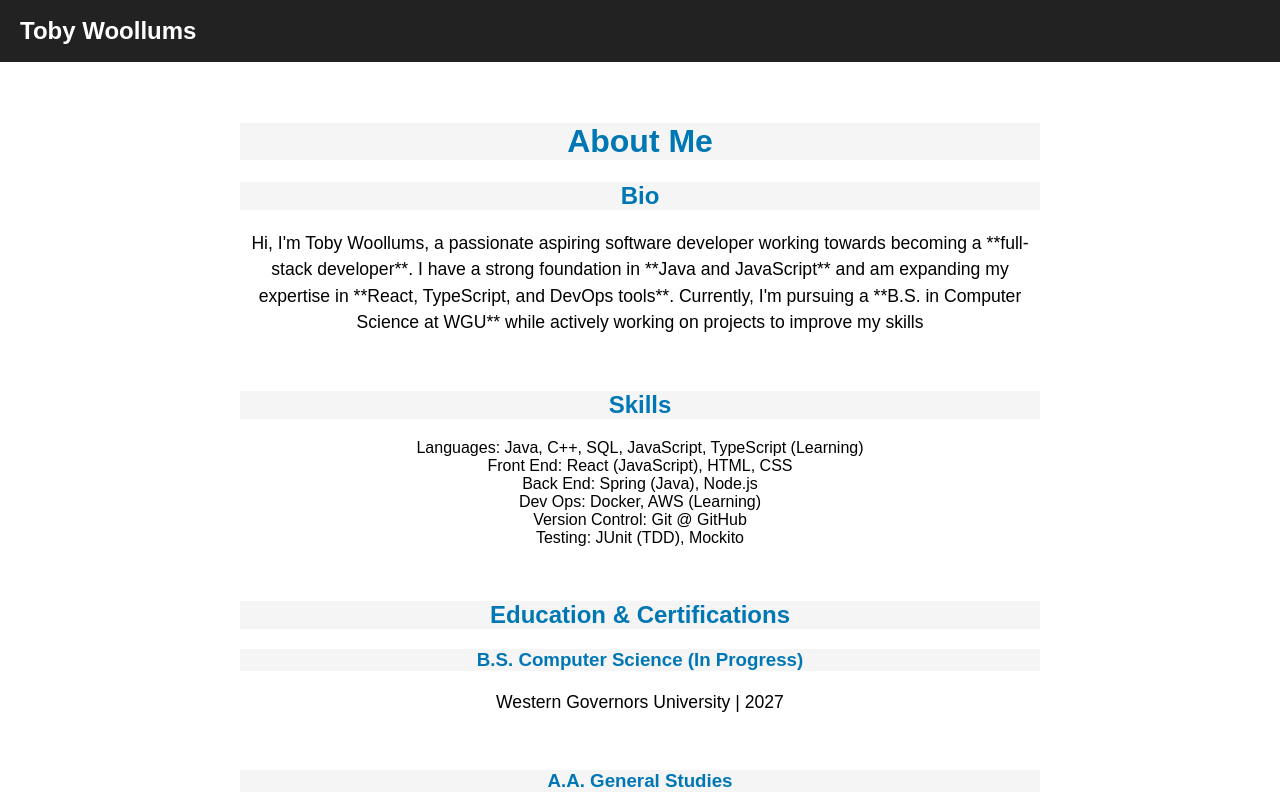
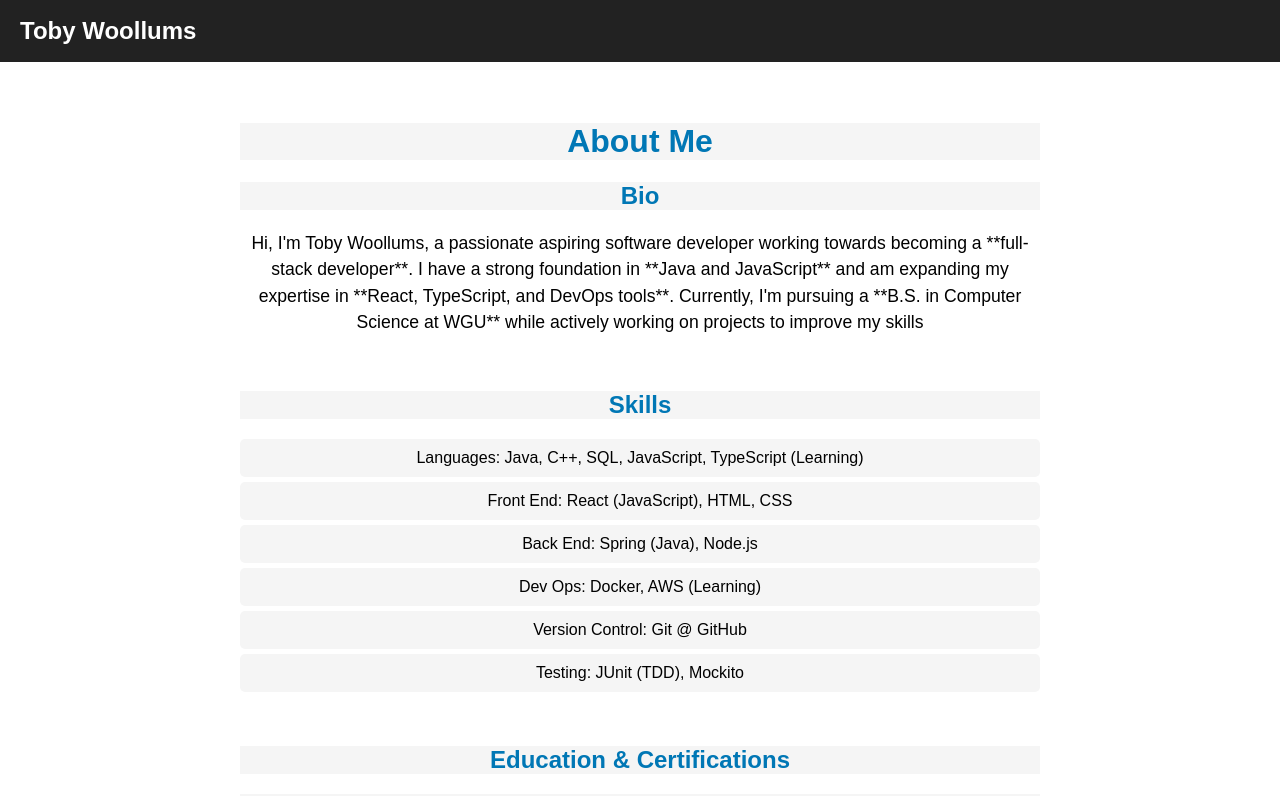
Before and after one commit to woollumst/woollumst.github.io, a React (Vite) app: page /about in a window 1280 px wide. Shown: the top 796 px of the page. Built offline with nearby package versions, Linux system fonts and the light colour scheme.

Commit message:
Update About.css

```diff
--- a/src/pages/About.css
+++ b/src/pages/About.css
@@ -24,7 +24,7 @@ p {
     padding: 0;
 }
 
-.list-items {
+.list-item {
     background: whitesmoke;
     padding: 10px;
     margin: 5px 0;
```
